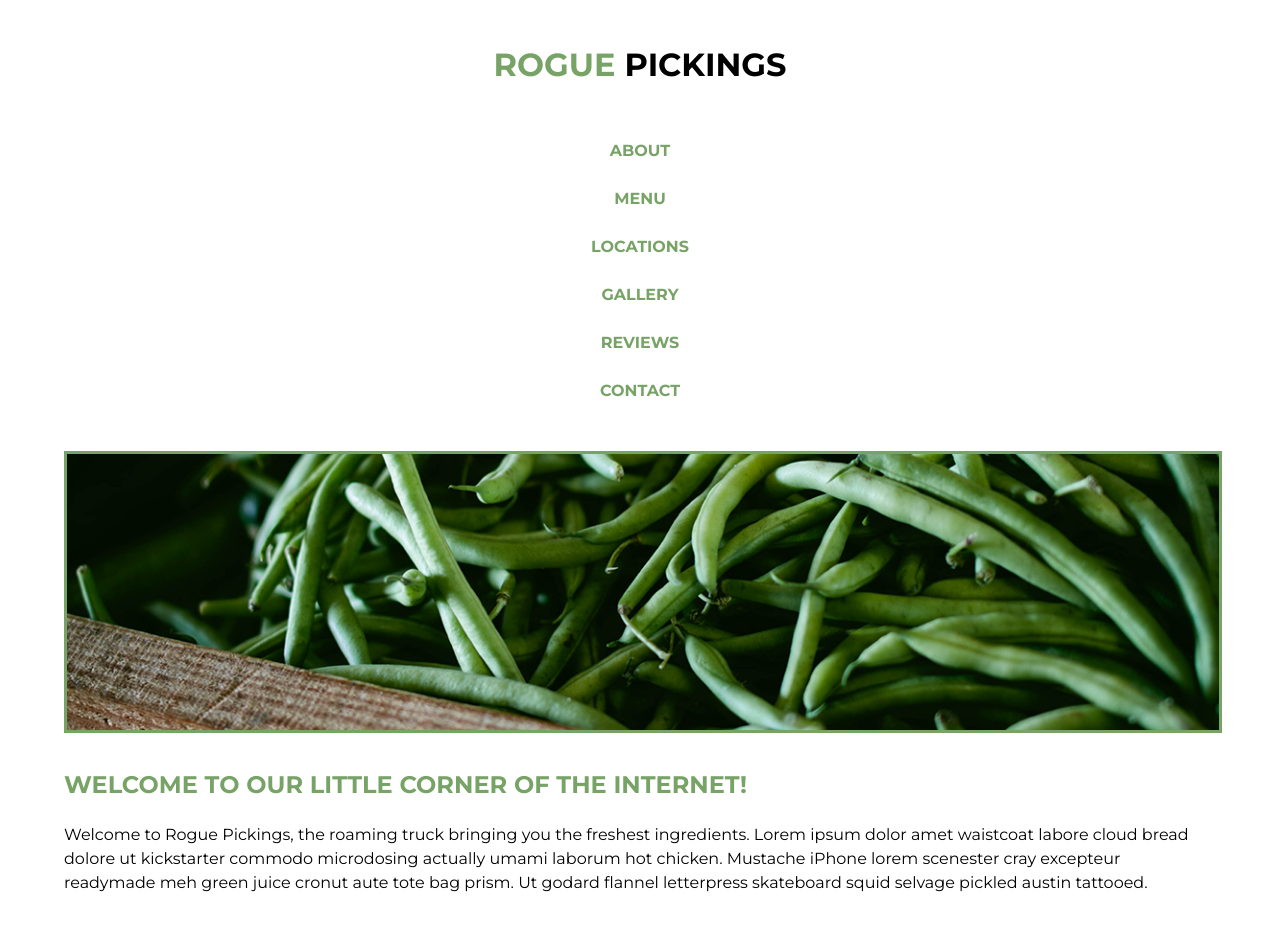
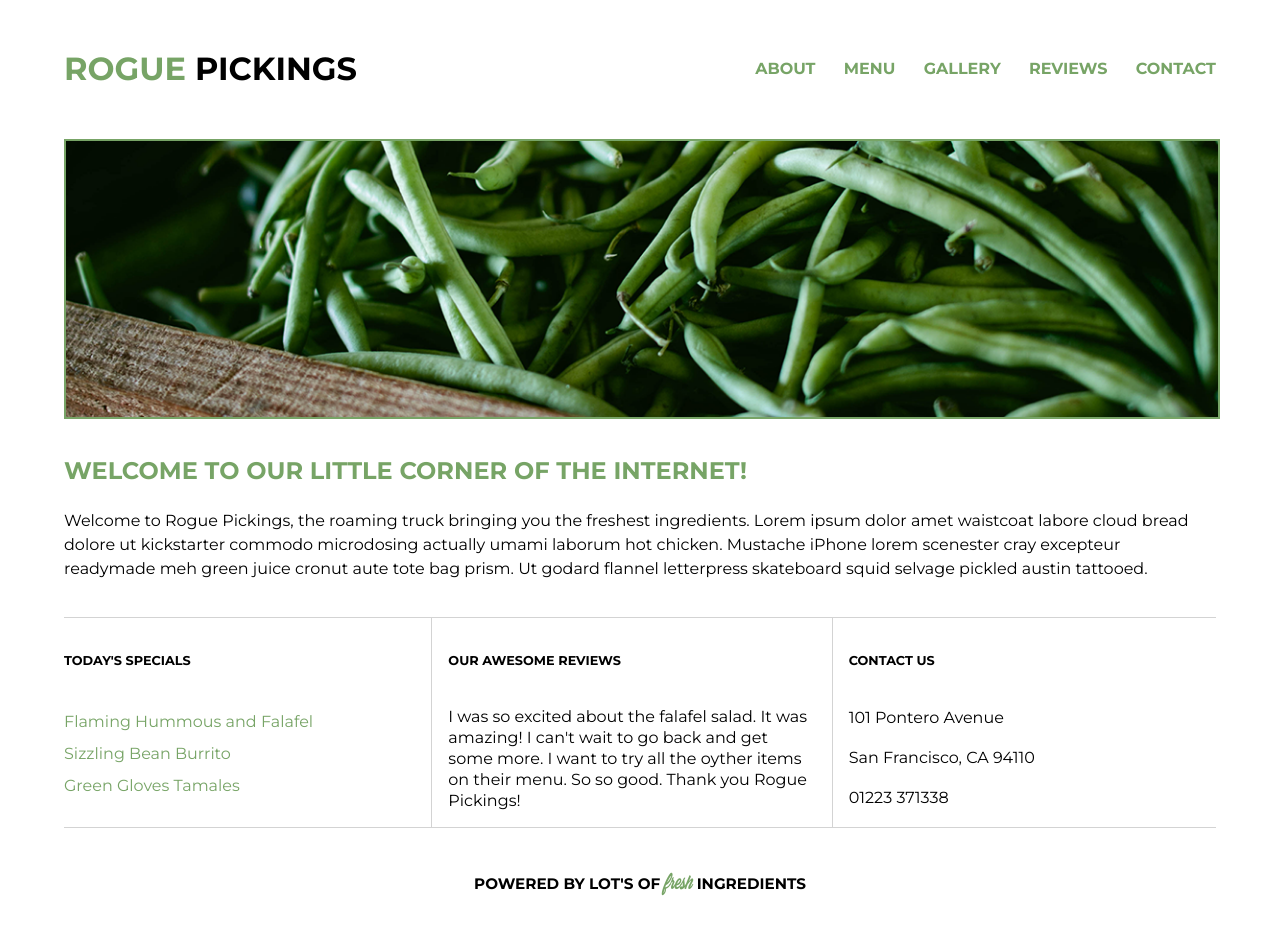
Before and after one commit to clareduerden/rogue-pickings, a plain HTML site: page index.html in a window 1280 px wide. Shown: the top 928 px of the page. Drawn offline with Linux system fonts and the light colour scheme.

Commit message:
Finished responsive layout for header, tidied css, removed Location from nav menu

```diff
--- a/css/main.css
+++ b/css/main.css
@@ -30,7 +30,7 @@ header,
 footer,
 .top-section,
 .bottom-section {
-  width 100%;
+  width: 100%;
 }
 
 /* ------ HEADER - Mobile First layout -------------- */
@@ -39,30 +39,31 @@ header {
   display: flex;
   justify-content: center;
   flex-flow: row wrap;
-  padding: 20px 0;
+  padding: 1em 0;
 }
-h1 {
+header h1 {
   width: 100%;
   font-size: 2em;
-  line-height: 1.5em;
+  line-height: 2;
   text-transform: uppercase;
   text-align: center;
+  border-bottom: solid 2px #77a466;
 }
 h1 span {
   color: #77a466;
 }
 header nav {
-  line-height: 3em;
+  line-height: 2;
 }
 /* Remove default padding from the ul */
-nav ul {
+header nav ul {
   padding: 0;
 }
-nav ul li {
+header nav ul li {
   display: flex;
   justify-content: center;
 }
-nav ul li a {
+header nav ul li a {
   text-decoration: none;
   text-transform: uppercase;
   color: #77a466;
@@ -74,16 +75,16 @@ nav ul li a {
 .top-section img {
   /* Make img fluid with a % width */
   width: 100%;
-  border: solid 3px #77a466;
+  border: solid 2px #77a466;
 }
 .top-section h2 {
-  line-height: 1.5em;
+  line-height: 1.5;
   color: #77a466;
   text-transform: uppercase;
   padding-top: 10px;
 }
 .top-section p {
-  line-height: 1.5em;
+  line-height: 1.5;
   padding-bottom: 20px;
 }
 
@@ -126,12 +127,10 @@ nav ul li a {
 
 /* Footer --------------- */
 footer {
-  height: 60px;
-  padding-top: 20px;
+  padding: 1.5em;
 }
 footer h3 {
-  font-size: 16px;
-  line-height: 23px;
+  font-size: 0.95em;
   text-align: center;
   text-transform: uppercase;
 }
@@ -148,29 +147,46 @@ footer h3 span {
 
 @media (min-width: 768px) {
 
+  body {
+    /* font-size: 1.2em; */
+  }
   /* Make the widths of the 3 boxes just 30% on desktop view */
   .box-one,
   .box-two,
   .box-three {
-    width: 33%;
+    width: 30%;
     border-bottom: 1px solid lightgrey;
+    flex-grow: 1;
   }
-
   /* NEED TO FIND OUT - HOW TO DEAL WITH PADDING - if I apply padding it goes wrong on tablet size??? */
   #reviews,
   #contact {
-    /* padding-left: 10px; */
+    padding-left: 1em;
   }
-
   #reviews {
     border-left: 1px solid lightgrey;
     border-right: 1px solid lightgrey;
+    padding-right: 1em;
   }
-
 }
 
 @media (min-width: 1200px) {
 
-/* NEED TO APPLY FLEXBOX TO THE HEADER SECTION AND NAV HERE */
-
+  /* Apply flexbox formatting to the Header, h1 and nav area for desktop layout */
+  header {
+    justify-content: space-between;
+    align-items: center;
+  }
+  header h1 {
+    width: 30%;
+    text-align: left;
+    border-bottom: none;
+  }
+  nav {
+    width: 40%;
+  }
+  nav ul {
+    display: flex;
+    justify-content: space-between;
+  }
 }
--- a/index.html
+++ b/index.html
@@ -4,6 +4,7 @@
   <head>
     <meta charset="utf-8">
     <title>Rogue Pickings</title>
+    <meta name="viewport" content="width=device-width, initial-scale=1">
     <link rel="stylesheet" href="css/normalize.css">
     <link rel="stylesheet" href="css/main.css">
     <link href="https://fonts.googleapis.com/css?family=Montserrat:400,700" rel="stylesheet">
@@ -20,7 +21,6 @@
           <ul>
             <li><a href="#">About</a></li>
             <li><a href="#specials">Menu</a></li>
-            <li><a href="#">Locations</a></li>
             <li><a href="gallery/index.html">Gallery</a></li>
             <li><a href="#reviews">Reviews</a></li>
             <li><a href="#contact">Contact</a></li>
```
